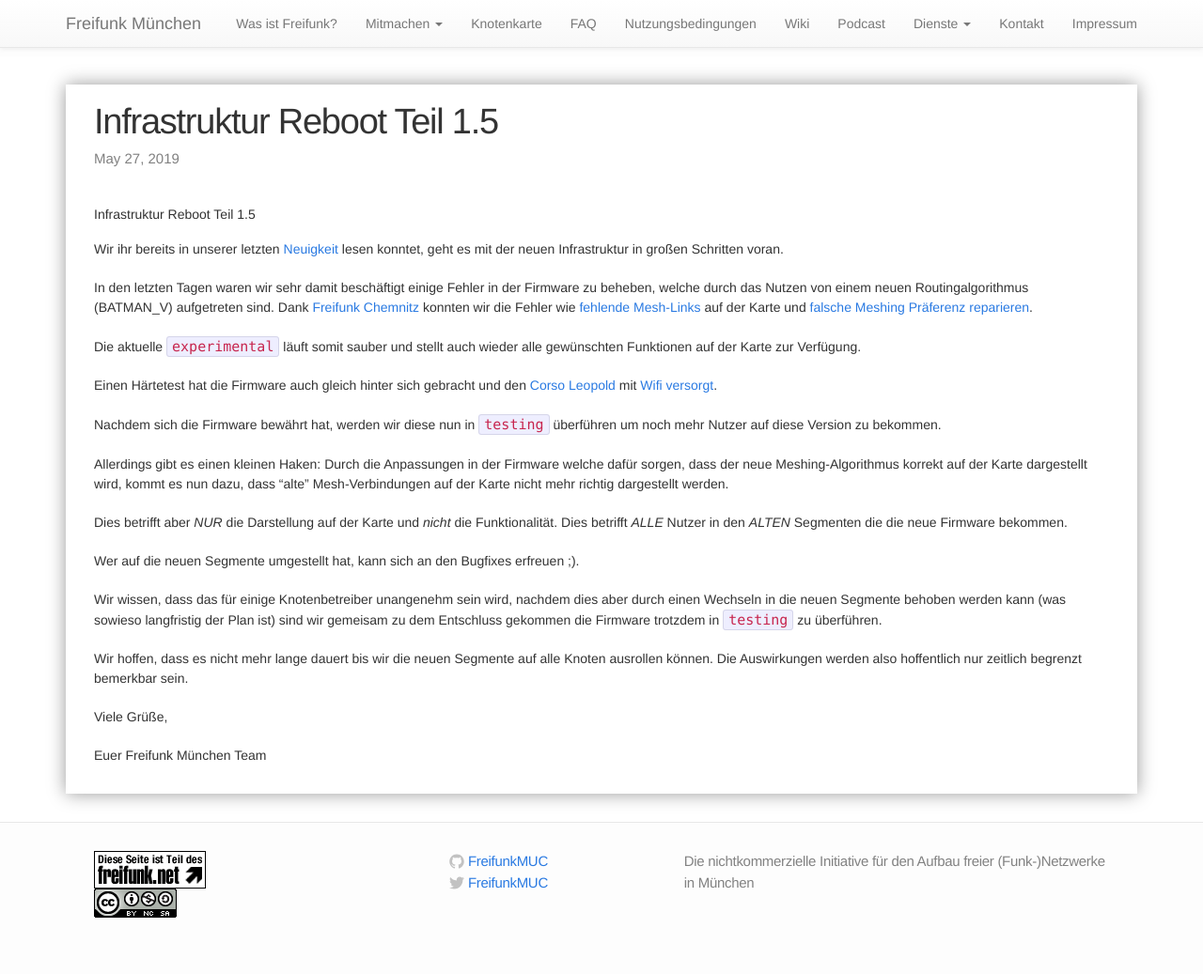
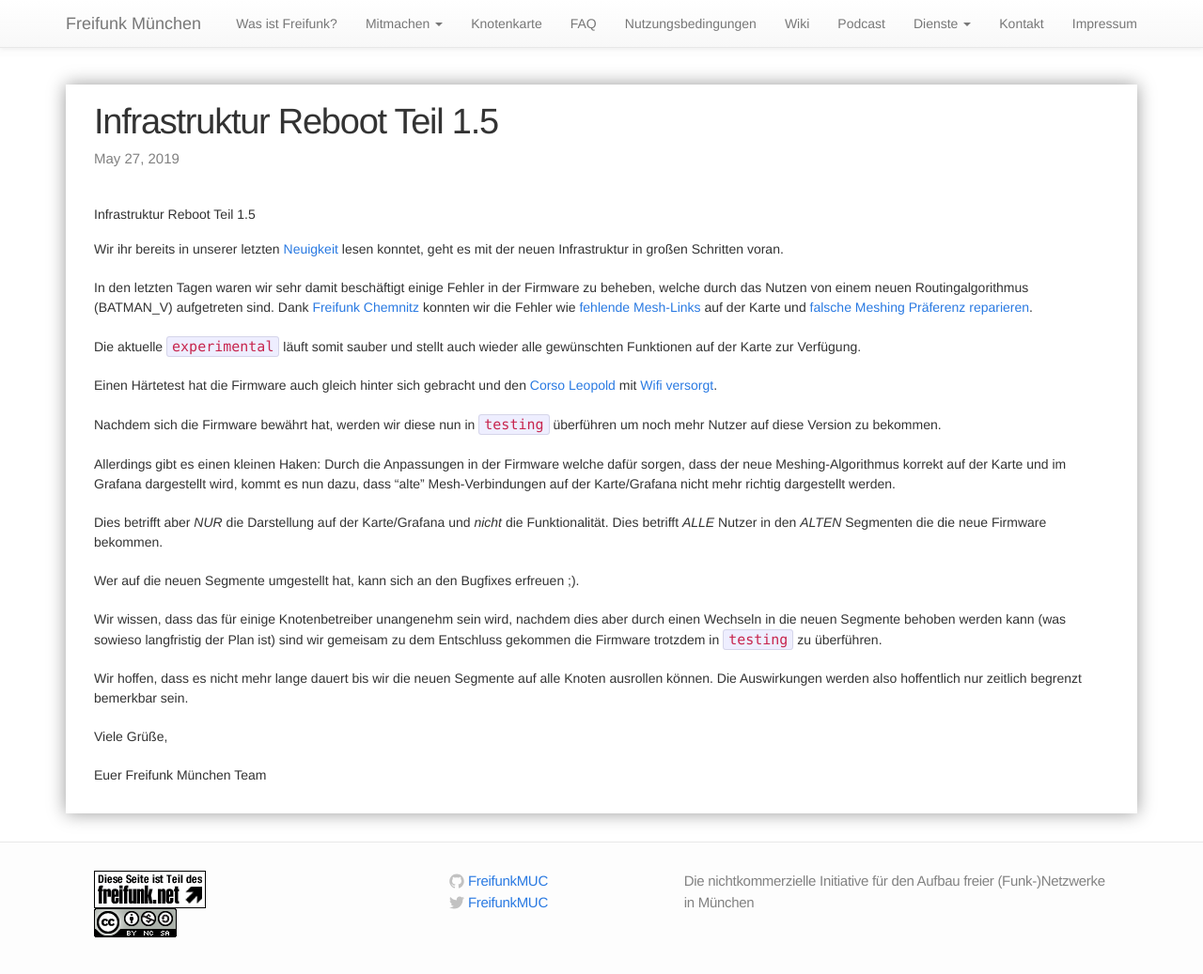
Before and after one commit to freifunkMUC/freifunkmuc.github.io, a Jekyll site: the page built from _posts/2019-05-27-infrastruktur-reboot-teil15.markdown, in a window 1280 px wide and 1053 px high. Shown: the top 1037 px of the window at 94% size. Built offline with Jekyll 4.4.1, drawn with Linux system fonts in a browser that asks for light colours.

Commit message:
Update 2019-05-27-infrastruktur-reboot-teil15.markdown

```diff
--- a/_posts/2019-05-27-infrastruktur-reboot-teil15.markdown
+++ b/_posts/2019-05-27-infrastruktur-reboot-teil15.markdown
@@ -18,9 +18,9 @@ Einen Härtetest hat die Firmware auch gleich hinter sich gebracht und den [Cors
 Nachdem sich die Firmware bewährt hat, werden wir diese nun in `testing` überführen um noch mehr Nutzer auf diese Version zu bekommen.
 
 Allerdings gibt es einen kleinen Haken:
-Durch die Anpassungen in der Firmware welche dafür sorgen, dass der neue Meshing-Algorithmus korrekt auf der Karte dargestellt wird, kommt es nun dazu, dass "alte" Mesh-Verbindungen auf der Karte nicht mehr richtig dargestellt werden.
+Durch die Anpassungen in der Firmware welche dafür sorgen, dass der neue Meshing-Algorithmus korrekt auf der Karte und im Grafana dargestellt wird, kommt es nun dazu, dass "alte" Mesh-Verbindungen auf der Karte/Grafana nicht mehr richtig dargestellt werden.
 
-Dies betrifft aber _NUR_ die Darstellung auf der Karte und _nicht_ die Funktionalität. Dies betrifft _ALLE_ Nutzer in den _ALTEN_ Segmenten die die neue Firmware bekommen.
+Dies betrifft aber _NUR_ die Darstellung auf der Karte/Grafana und _nicht_ die Funktionalität. Dies betrifft _ALLE_ Nutzer in den _ALTEN_ Segmenten die die neue Firmware bekommen.
 
 Wer auf die neuen Segmente umgestellt hat, kann sich an den Bugfixes erfreuen ;).
 
```
